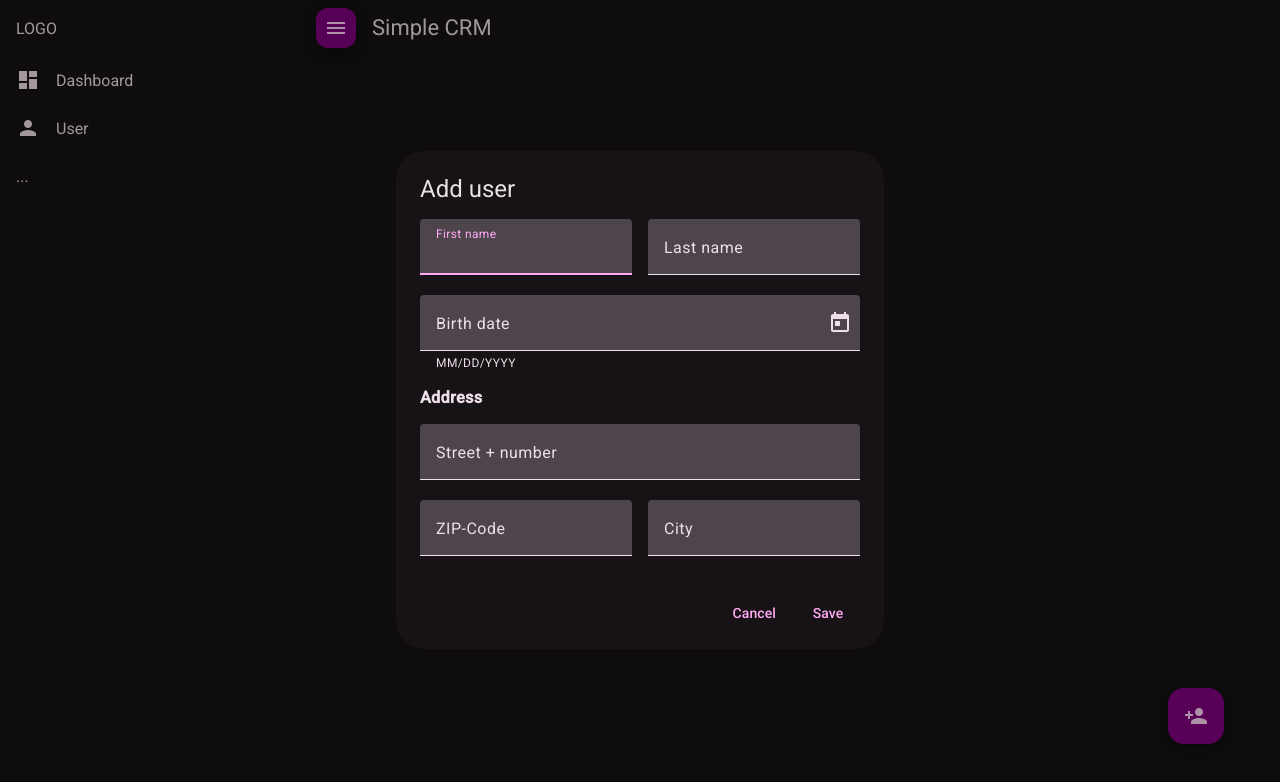
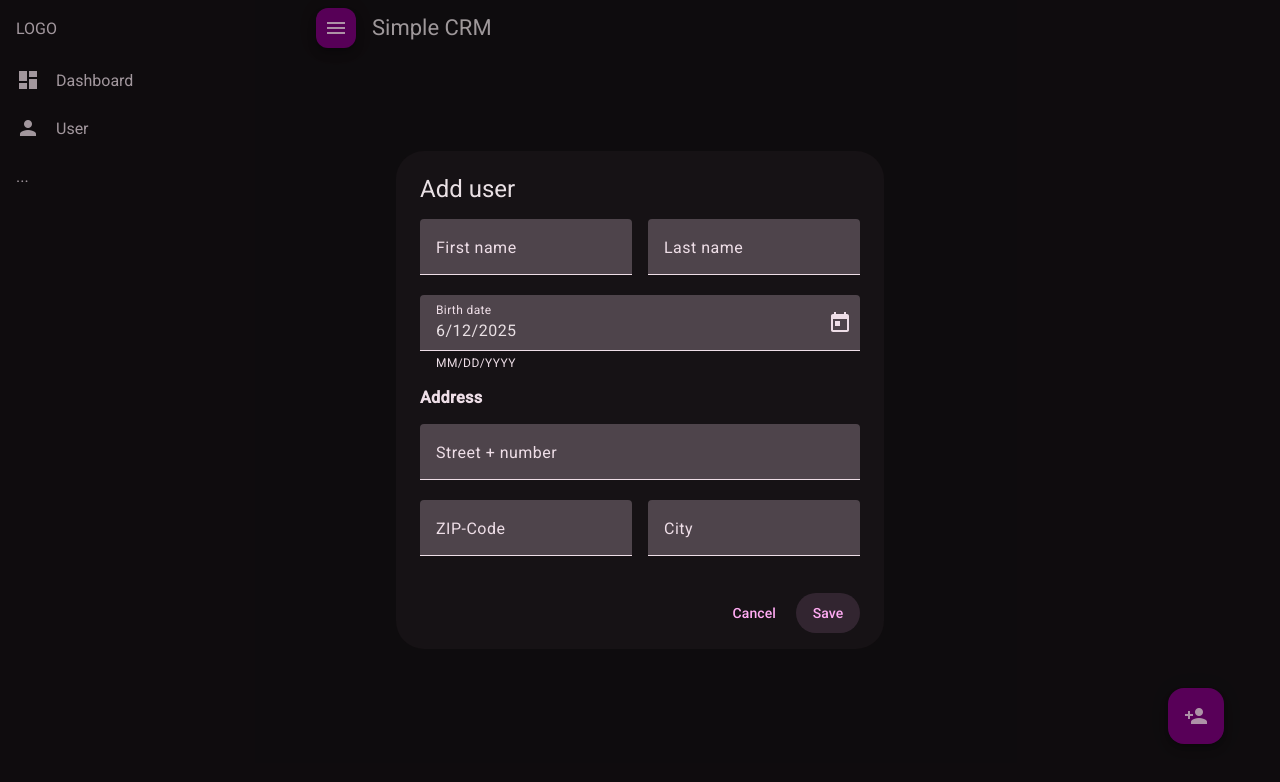
Before and after one commit to anitagasteiner/simple-crm, an Angular app: page /user in a window 1280 px wide. Both pictures are taken after a click on the button "person_add". Shown: the top 782 px of the page. Built offline with nearby package versions, Linux system fonts and the light colour scheme.

Commit message:
optimize add user input, add birthdate timestamp

```diff
--- a/src/app/app.component.scss
+++ b/src/app/app.component.scss
@@ -1,6 +1,5 @@
 .main-container {
     height: 100dvh;
-    // background-color: grey;
 }
 
 .sidenav {
@@ -40,10 +39,6 @@ mat-toolbar-row {
     padding-left: 16px;
     padding-right: 16px;
     height: 48px;
-    // &:hover {
-    //     color: black;
-    //     background-color: grey;
-    // }
 }
 
 .router-container {
--- a/src/app/user/dialog-add-user/dialog-add-user.component.html
+++ b/src/app/user/dialog-add-user/dialog-add-user.component.html
@@ -6,7 +6,7 @@
 
     <mat-form-field>
       <mat-label>First name</mat-label>
-      <input matInput [(ngModel)]="user.firstName"> <!-- Eckige Klammer bedeutet Input, runde Klammer Output; bei ngModel handelt es sich um Two-Way-Binding, daher beide Klammern. -->
+      <input matInput [(ngModel)]="user.firstName"> <!--NOTE - Eckige Klammer bedeutet Input, runde Klammer Output; bei ngModel handelt es sich um Two-Way-Binding, daher beide Klammern. -->
     </mat-form-field>
 
     <mat-form-field>
@@ -18,7 +18,7 @@
 
   <mat-form-field>
     <mat-label>Birth date</mat-label>
-    <input matInput [matDatepicker]="picker" [(ngModel)]="user.birthDate">
+    <input matInput [matDatepicker]="picker" [(ngModel)]="birthDate">
     <mat-hint>MM/DD/YYYY</mat-hint>
     <mat-datepicker-toggle matIconSuffix [for]="picker"></mat-datepicker-toggle>
     <mat-datepicker #picker></mat-datepicker>
@@ -30,7 +30,7 @@
 
     <mat-form-field>
       <mat-label>Street + number</mat-label>
-      <input matInput [(ngModel)]="user.address">
+      <input matInput [(ngModel)]="user.street">
     </mat-form-field>
 
     <div class="city">
@@ -54,5 +54,5 @@
 <mat-dialog-actions>
   <button mat-button mat-dialog-close>Cancel</button>
   <!-- The mat-dialog-close directive optionally accepts a value as a result for the dialog. -->
-  <button mat-button [mat-dialog-close]="true">Save</button>
+  <button mat-button [mat-dialog-close]="true" cdkFocusInitial (click)="saveUser()">Save</button>
 </mat-dialog-actions>
--- a/src/app/user/dialog-add-user/dialog-add-user.component.ts
+++ b/src/app/user/dialog-add-user/dialog-add-user.component.ts
@@ -1,4 +1,4 @@
-import { Component, inject, model } from '@angular/core';
+import { Component, inject } from '@angular/core';
 import { FormsModule } from '@angular/forms';
 import { MatButtonModule } from '@angular/material/button';
 import { provideNativeDateAdapter } from '@angular/material/core';
@@ -28,17 +28,21 @@ import { User } from '../../../models/user.class';
 export class DialogAddUserComponent {
 
   user: User = new User();
+  birthDate: Date;
 
   readonly dialogRef = inject(MatDialogRef<DialogAddUserComponent>);
-  // readonly data = {
-  //   animal: '',
-  //   name: ''
-  // }
-  // readonly animal = model(this.data.animal);
-  // name: any;
+
+  constructor() {
+    this.birthDate = new Date();
+  }
 
   onNoClick(): void {
     this.dialogRef.close();
   }
 
+  saveUser() {
+    this.user.birthDate = this.birthDate.getTime(); //NOTE - Variable wird hinzugefügt, aber mit Timestamp.
+    console.log('Current user is: ', this.user);
+  }
+
 }
--- a/src/app/user/user.component.ts
+++ b/src/app/user/user.component.ts
@@ -28,8 +28,6 @@ export class UserComponent {
 
   user: User = new User();
 
-  // readonly animal = signal('');
-  // readonly name = model('');
   readonly dialog = inject(MatDialog);
 
   openDialogAddUser(): void {
--- a/src/models/user.class.ts
+++ b/src/models/user.class.ts
@@ -2,16 +2,16 @@ export class User {
 
     firstName: string;
     lastName: string;
-    birthDate: number; // Ein Date-Objekt kann ich nicht speichern, daher Typ 'number' + Timestamp reinkopieren -> Timestamp kann ich super speichern, zB in meiner Firebase-Datenbank!
-    address: string;
+    birthDate: number; //NOTE - Ein Date-Objekt kann ich nicht speichern, daher Typ 'number' + Timestamp reinkopieren -> Timestamp kann ich super speichern, zB in meiner Firebase-Datenbank!
+    street: string;
     zipCode: number;
     city: string;
 
     constructor(obj?: any) {
-        this.firstName = obj ? obj.firstName : ''; // Wenn das Object existiert, dann kommt der firstName rein, ansonsten ein leerer String.
+        this.firstName = obj ? obj.firstName : ''; //NOTE - Wenn das Object existiert, dann kommt der firstName rein, ansonsten ein leerer String.
         this.lastName = obj ? obj.lastName : '';
         this.birthDate = obj ? obj.birthDate : '';
-        this.address = obj ? obj.address : '';
+        this.street = obj ? obj.street : '';
         this.zipCode = obj ? obj.zipCode : '';
         this.city = obj ? obj.city : '';
     }
```
